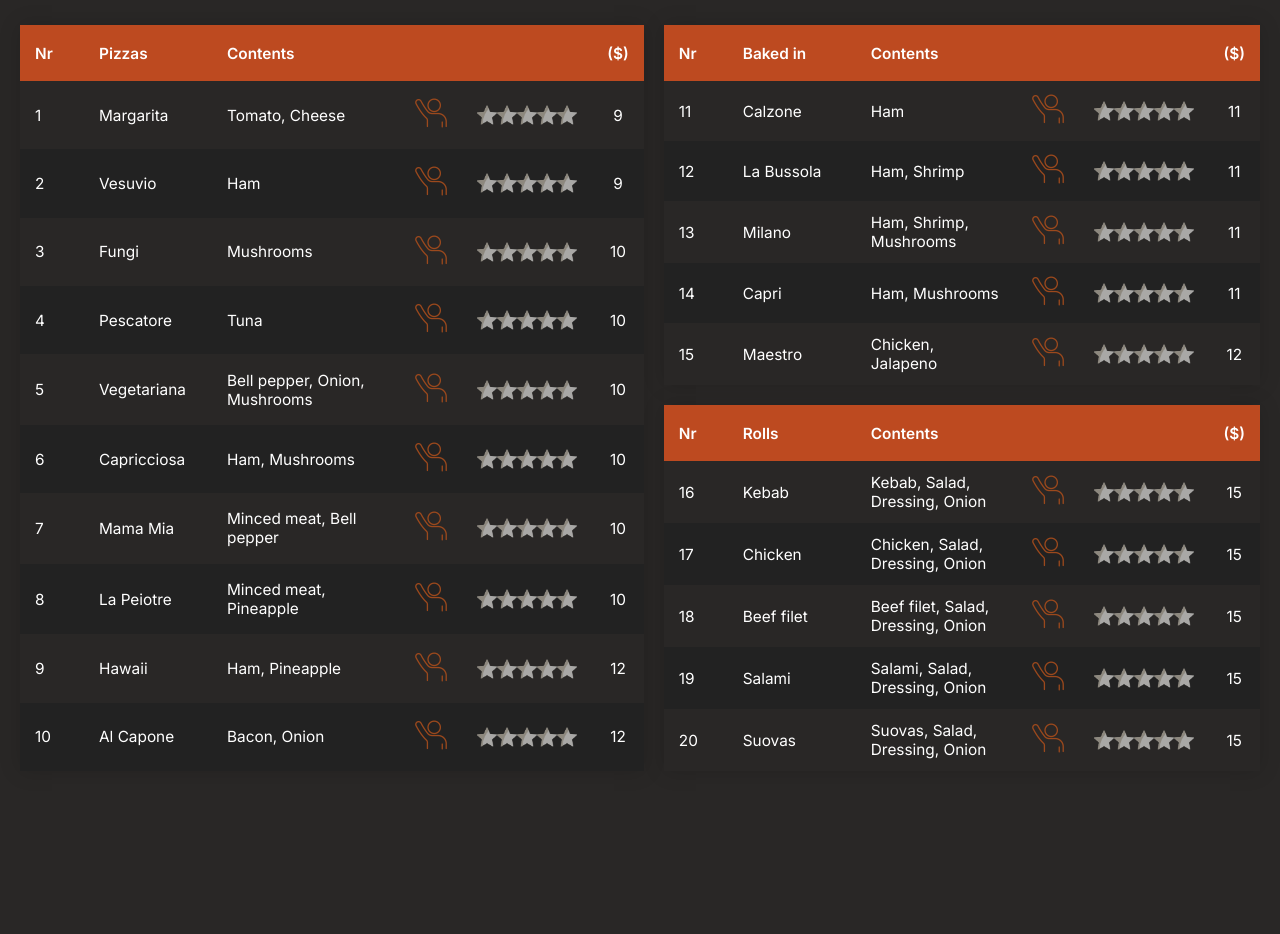
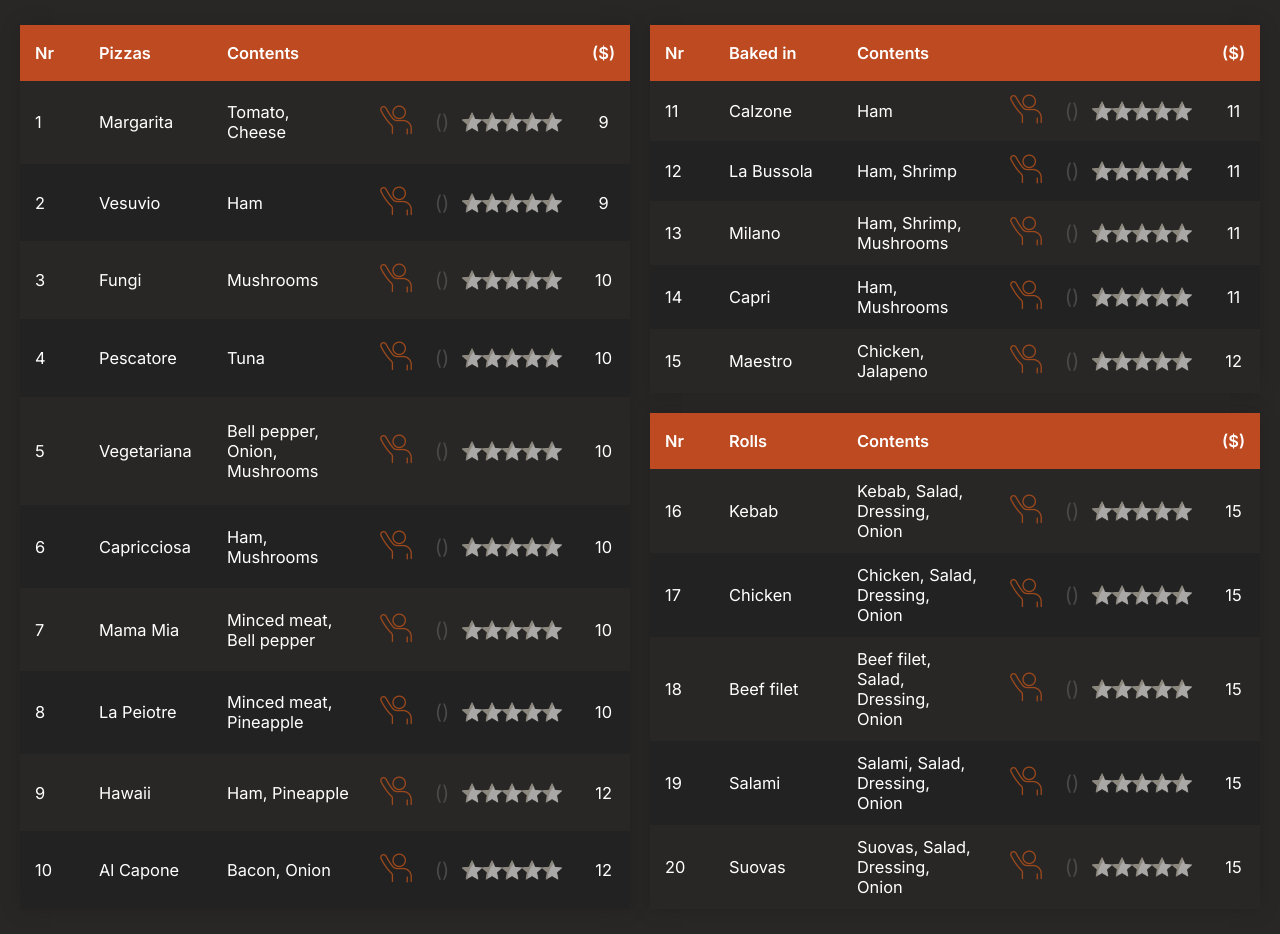
Before and after one commit to DhaWae/Pizzeria-website, a PHP site: page /php/menu.php in a window 1280 px wide. Shown: the part 64-998 px from the top of the page. Before the commit the page ends 823 px from the top, so only its background shows below. Run offline with PHP 8.4, Linux system fonts and the light colour scheme; a user stored in the database is signed in; data that the repository does not hold is empty.

Commit message:
Menu mobile opt + added rate-count

```diff
--- a/css/header.css
+++ b/css/header.css
@@ -72,10 +72,13 @@
 
 .w60 {
   width: 60%;
+  height: 70px;
+  text-decoration: none;
+  color: #000;
 }
 .logoutBtnNav {
   /*We want width to be 100% of what its in which is href thats in turn is 60% of profile container, this is the only way i got it working*/
-  width: 100%;
+  width: 60%;
   height: 70%;
   background: linear-gradient(90deg, rgb(155, 73, 29) 0%, rgb(106, 35, 23) 100%);
   color: rgb(255, 255, 255);
--- a/css/menu.css
+++ b/css/menu.css
@@ -19,7 +19,7 @@ table {
   color: var(--tertiary-color);
   font-family: 'Inter', sans-seri;
   border-collapse: collapse;
-  font-size: calc(1.2vw);
+  font-size: calc(0.5vw + 10px);
   border: 2px solid green;
   box-shadow: 0 0 20px rgba(0, 0, 0, 0.15);
 }
@@ -50,15 +50,19 @@ table th:nth-child(2) {
 table th:nth-child(4) {
   width: 32px;
 }
+table th:nth-child(5) {
+  width: 30px;
+}
 
-table th:nth-child(5) {
+
+table th:nth-child(6) {
   width: 100px;
 }
 
-table th:nth-child(6) {
+table th:nth-child(7) {
   width: 2vw;
 }
-table tr td:nth-child(6) {
+table tr td:nth-child(7) {
   text-align: center;
 }
 
@@ -74,7 +78,7 @@ table tbody tr:nth-of-type(even) {
   background-color: #222222;
 }
 
-table tbody tr td:nth-of-type(5) {
+table tbody tr td:nth-of-type(6) {
   text-align: center;
 }
 
@@ -99,6 +103,7 @@ main {
   grid-template-areas:
   "pizza pizza-baked-in"
   "pizza rolls";
+  grid-template-columns: 1fr 1fr;
   column-gap: 20px;
   row-gap: 20px;
   min-height: calc(100vh - 114px);
@@ -159,3 +267,28 @@ main {
   transform: scale3d(1.1, 1.1, 1.1);
   transition: transform 0.2s ease-in-out;
 }
+
+.rating-amount-label {
+  color: #494949;
+  font-size: 20px;
+  text-align: center;
+  width: 100%;
+  margin: 0;
+
+
+}
+
+.rating-amount-td {
+  margin-left: 0;
+  margin-right: 0;
+  padding-left: 0;
+  padding-right: 0;
+  width: auto;
+  text-align: center;
+
+
+}
+
+.star-td {
+  padding-left: 5px;
+}
--- a/includes/rate.inc.php
+++ b/includes/rate.inc.php
@@ -10,7 +10,7 @@ if(isset($_POST["submit"])) {
     echo "'userid' + $user_id + 'pizza_id' + $pizza_id + 'comment' + $comment + 'rating' + $rating + 'date' + $date";
 
     include_once 'dbh.inc.php';
-    include_once 'functions.inc.php';
+    include_once 'rating.functions.inc.php';
 
     createRating($conn, $user_id, $pizza_id, $comment, $rating, $date);
 
--- a/php/hero.php
+++ b/php/hero.php
@@ -16,7 +16,7 @@
         <div onclick="comingSoonAlert()" class="hero-button top-button text-shadow hero-button-shadows">ORDER NOW</div>
         <div class="bottom-buttons">
           <a href="builder.html" style="text-decoration: none;"class="hero-button text-shadow hero-button-shadows"><div class="hero-button text-shadow hero-button-shadows builder-button">PIZZA BUILDER</div></a>
-          <a href="menu.html" style="text-decoration: none;"class="hero-button text-shadow hero-button-shadows"><div class="hero-button text-shadow hero-button-shadows">GINO'S MENU</div></a>
+          <a href="menu.php" style="text-decoration: none;"class="hero-button text-shadow hero-button-shadows"><div class="hero-button text-shadow hero-button-shadows">GINO'S MENU</div></a>
         </div>
       </div>
 
--- a/php/menu.php
+++ b/php/menu.php
@@ -18,73 +18,10 @@
   echo '<script>console.log(' . json_encode($_SESSION) . ')</script>';
 
   include_once 'ratingModal.php';
+  include_once '../includes/rating.functions.inc.php';
 
-  $ratings = array();
   getAllRatings();
 
-  function getAllRatings() {
-      global $ratings;
-      include_once '../includes/dbh.inc.php';
-
-      // Check if the connection is successful
-      if (!$conn) {
-          die("Connection failed: " . mysqli_connect_error());
-      }
-
-      $sql = "SELECT id, ROUND(COALESCE(avg_rating, 0), 1) as avg_rating FROM ginos_pizza_information";
-      $result = mysqli_query($conn, $sql);
-
-      // Check if the query was successful
-      if (!$result) {
-          die("Query failed: " . mysqli_error($conn));
-      }
-
-      // Check if there are any rows in the result set
-      if (mysqli_num_rows($result) > 0) {
-          // Fetch each row and store the pizza ID and rating in the array
-          while ($row = mysqli_fetch_assoc($result)) {
-              $pizzaId = $row['id'];
-              $rating = $row['avg_rating'];
-
-              // Check if the pizza ID already exists in the array
-              if (array_key_exists($pizzaId, $ratings)) {
-                  // If it exists, append the new rating to the existing array
-                  $ratings[$pizzaId][] = $rating;
-              } else {
-                  // If it doesn't exist, create a new array for the pizza ID
-                  $ratings[$pizzaId] = array($rating);
-              }
-          }
-
-          // Close the result set
-          mysqli_free_result($result);
-
-          // Output the ratings to the console
-          echo '<script>console.log(' . json_encode($ratings) . ')</script>';
-      }
-
-      // Close the database connection
-      mysqli_close($conn);
-  }
-
-  function getAverageRating($pizza_id) {
-      global $ratings;
-
-      // Check if the pizza ID exists in the ratings array
-      if (array_key_exists($pizza_id, $ratings)) {
-          // Calculate the average rating for the specified pizza ID
-          $averageRating = array_sum($ratings[$pizza_id]) / count($ratings[$pizza_id]);
-
-          // Calculate the percentage (assuming 5 = 100% and 0 = 0%)
-          $percentage = ($averageRating / 5) * 100;
-
-          // Return the calculated percentage rounded to two decimal places
-          return round($percentage, 2);
-      } else {
-          // No ratings found for the given pizza ID
-          return 0;
-      }
-  }
 ?>
 
 <body>
@@ -137,6 +74,7 @@
       <th>Pizzas</th>
       <th>Contents</th>
       <th></th>
+      <th class="rating-amount-th"></th>
       <th></th>
       <th>($)</th>
     </tr>
@@ -166,7 +104,8 @@
         } else {
           echo '<td></td>';
         }
-        echo '<td><div class="star-wrapper"><div class="stars filled" style="width:'.getAverageRating($pizza[0]).'%">' . getStars() . '</div><div class="stars empty">' . getEmptyStars() . '</div></div></td>';
+        echo '<td class="rating-amount-td"><div class="rating-amount-label">('.getRatingAmount($pizza[0]).')</div></td>';
+        echo '<td class="star-td"><div class="star-wrapper"><div class="stars filled" style="width:'.getAverageRating($pizza[0]).'%">' . getStars() . '</div><div class="stars empty">' . getEmptyStars() . '</div></div></td>';
 
         echo '<td>' . $pizza[3] . '</td>';
         echo '</tr>';
@@ -181,6 +120,7 @@
       <th>Baked in</th>
       <th>Contents</th>
       <th></th>
+      <th class="rating-amount-th"></th>
       <th></th>
       <th>($)</th>
     </tr>
@@ -206,8 +146,8 @@
         } else {
           echo '<td></td>';
         }
-
-        echo '<td><div class="star-wrapper"><div class="stars filled" style="width:'.getAverageRating($pizza[0]).'%">' . getStars() . '</div><div class="stars empty">' . getEmptyStars() . '</div></div></td>';
+        echo '<td class="rating-amount-td"><div class="rating-amount-label">('.getRatingAmount($pizza[0]).')</div></td>';
+        echo '<td class="star-td"><div class="star-wrapper"><div class="stars filled" style="width:'.getAverageRating($pizza[0]).'%">' . getStars() . '</div><div class="stars empty">' . getEmptyStars() . '</div></div></td>';
         echo '<td>' . $pizza[3] . '</td>';
         echo '</tr>';
       }
@@ -221,6 +161,7 @@
       <th>Rolls</th>
       <th>Contents</th>
       <th></th>
+      <th class="rating-amount-th"></th>
       <th></th>
       <th>($)</th>
     </tr>
@@ -245,7 +186,8 @@
         } else {
           echo '<td></td>';
         }
-        echo '<td><div class="star-wrapper"><div class="stars filled" style="width:'.getAverageRating($pizza[0]).'%">' . getStars() . '</div><div class="stars empty">' . getEmptyStars() . '</div></div></td>';
+        echo '<td class="rating-amount-td"><div class="rating-amount-label">('.getRatingAmount($pizza[0]).')</div></td>';
+        echo '<td class="star-td"><div class="star-wrapper"><div class="stars filled" style="width:'.getAverageRating($pizza[0]).'%">' . getStars() . '</div><div class="stars empty">' . getEmptyStars() . '</div></div></td>';
         echo '<td>' . $pizza[3] . '</td>';
         echo '</tr>';
       }
--- a/php/nav.php
+++ b/php/nav.php
@@ -142,7 +142,7 @@
     <?php
       if(isset($_SESSION['user_id'])) {
         $user = $_SESSION['first_name'];
-        echo "<a class='w60' href='../includes/logout.inc.php'><button class='logoutBtnNav'>Logout</button></a>";
+        echo "<button class='logoutBtnNav'><a class='w60' href='../includes/logout.inc.php'>Logout</a></button>";
       } else {
         echo "<button data-open-modal class='loginBtnNav open-modal' onclick='openModalCookie()' >Login</button>";
       }
```
Also changed, not shown: other parts of css/menu.css (+105 -2 lines), includes/functions.inc.php (+0 -68 lines), includes/rating.functions.inc.php (added, +173 -0 lines).
